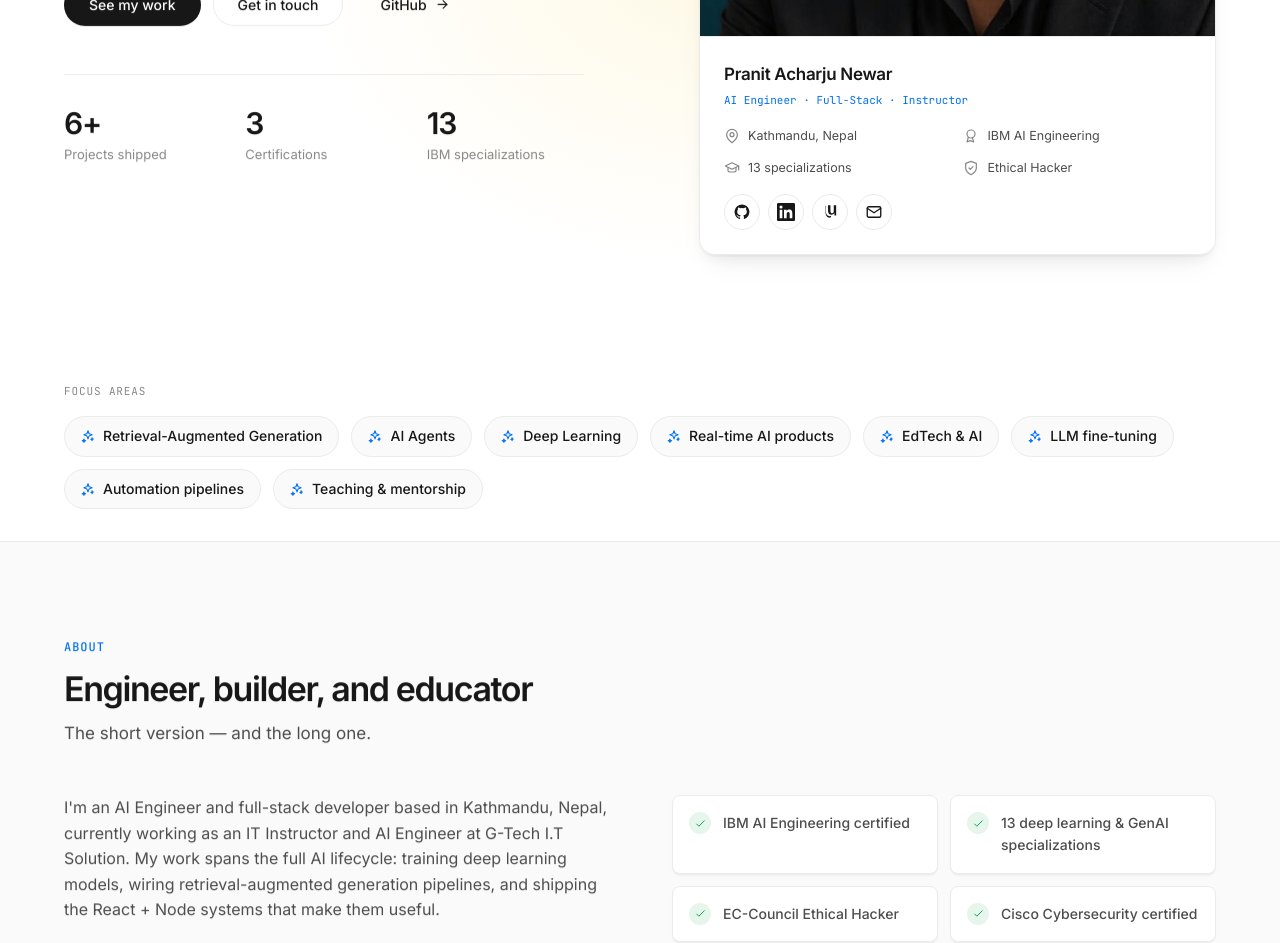
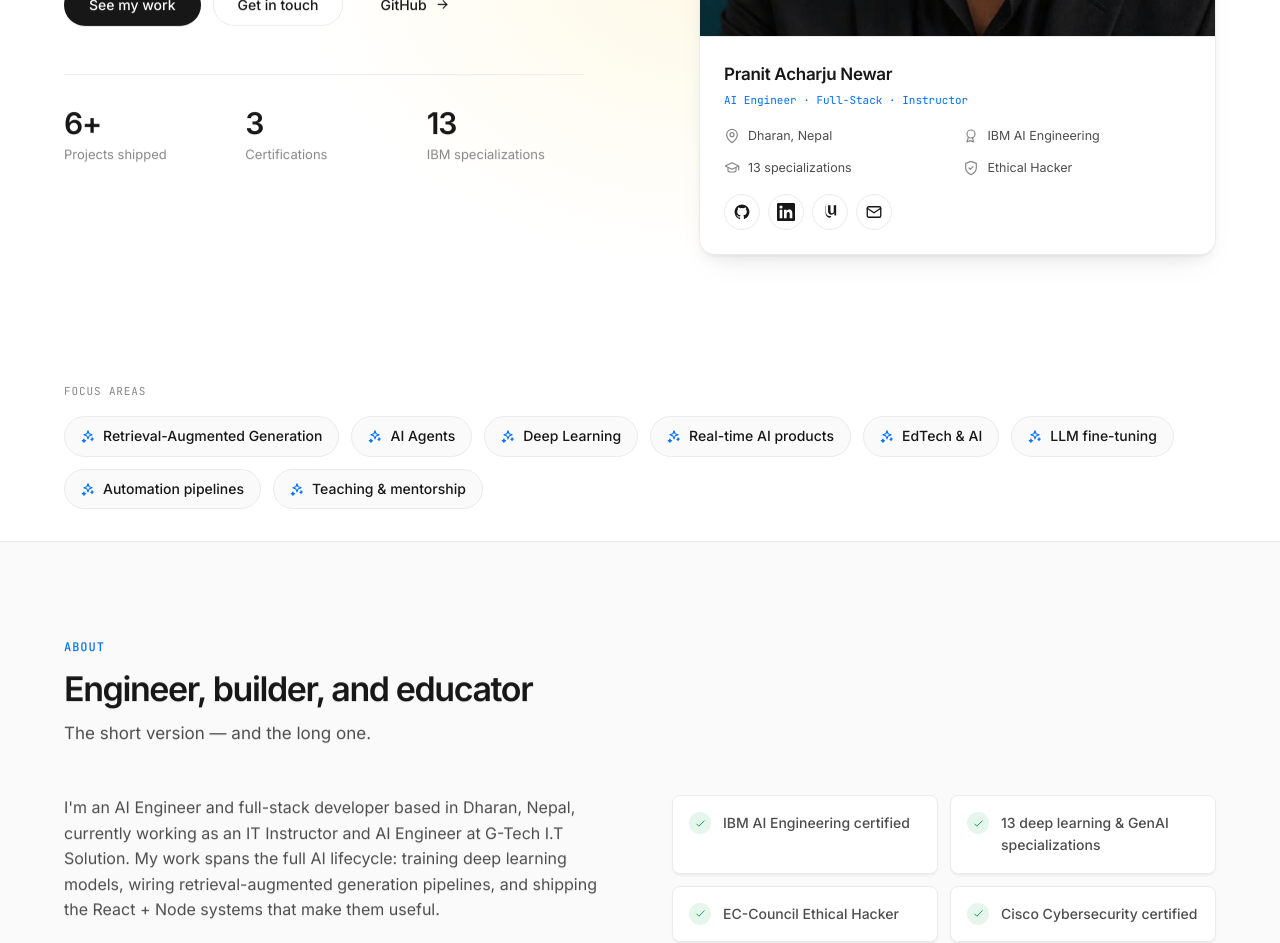
Before and after one commit to pranitacharjunewar3-sketch/portfolio, a React (Vite) app: page / in a window 1280 px wide. Shown: the part 640-1583 px from the top of the page. Built offline with nearby package versions, Linux system fonts and the light colour scheme.

Commit message:
Update location to Dharan, Nepal

```diff
--- a/index.html
+++ b/index.html
@@ -59,7 +59,7 @@
         "url": "https://pranitacharjunewar3-sketch.github.io/portfolio/",
         "image": "https://pranitacharjunewar3-sketch.github.io/portfolio/profile.png",
         "email": "mailto:pranitacharjunewar3@gmail.com",
-        "address": { "@type": "PostalAddress", "addressLocality": "Kathmandu", "addressCountry": "NP" },
+        "address": { "@type": "PostalAddress", "addressLocality": "Dharan", "addressCountry": "NP" },
         "sameAs": [
           "https://github.com/pranitacharjunewar3-sketch",
           "https://www.linkedin.com/in/pranitacharjunewar",
--- a/src/data/profile.ts
+++ b/src/data/profile.ts
@@ -27,11 +27,11 @@ export const profileData: Profile = {
   tagline: "building what's next.",
   bio: "I architect and deploy AI-powered applications — LLMs with RAG, deep learning models, and full-stack systems — end to end, from model to production.",
   about: [
-    "I'm an AI Engineer and full-stack developer based in Kathmandu, Nepal, currently working as an IT Instructor and AI Engineer at G-Tech I.T Solution. My work spans the full AI lifecycle: training deep learning models, wiring retrieval-augmented generation pipelines, and shipping the React + Node systems that make them useful.",
+    "I'm an AI Engineer and full-stack developer based in Dharan, Nepal, currently working as an IT Instructor and AI Engineer at G-Tech I.T Solution. My work spans the full AI lifecycle: training deep learning models, wiring retrieval-augmented generation pipelines, and shipping the React + Node systems that make them useful.",
     "Beyond building, I teach. I've guided students through programming, AI, and machine learning fundamentals, and I hold an IBM AI Engineering professional certification covering machine learning, deep learning with TensorFlow and PyTorch, and generative AI with RAG and LangChain.",
   ],
   email: "pranitacharjunewar3@gmail.com",
-  location: "Kathmandu, Nepal",
+  location: "Dharan, Nepal",
   currently: "LLM · RAG · Deep Learning",
   website: "https://pranitacharjunewar.com.np",
   profileImage: "/portfolio/profile.png",
```
Also changed, not shown: public/llms.txt.
